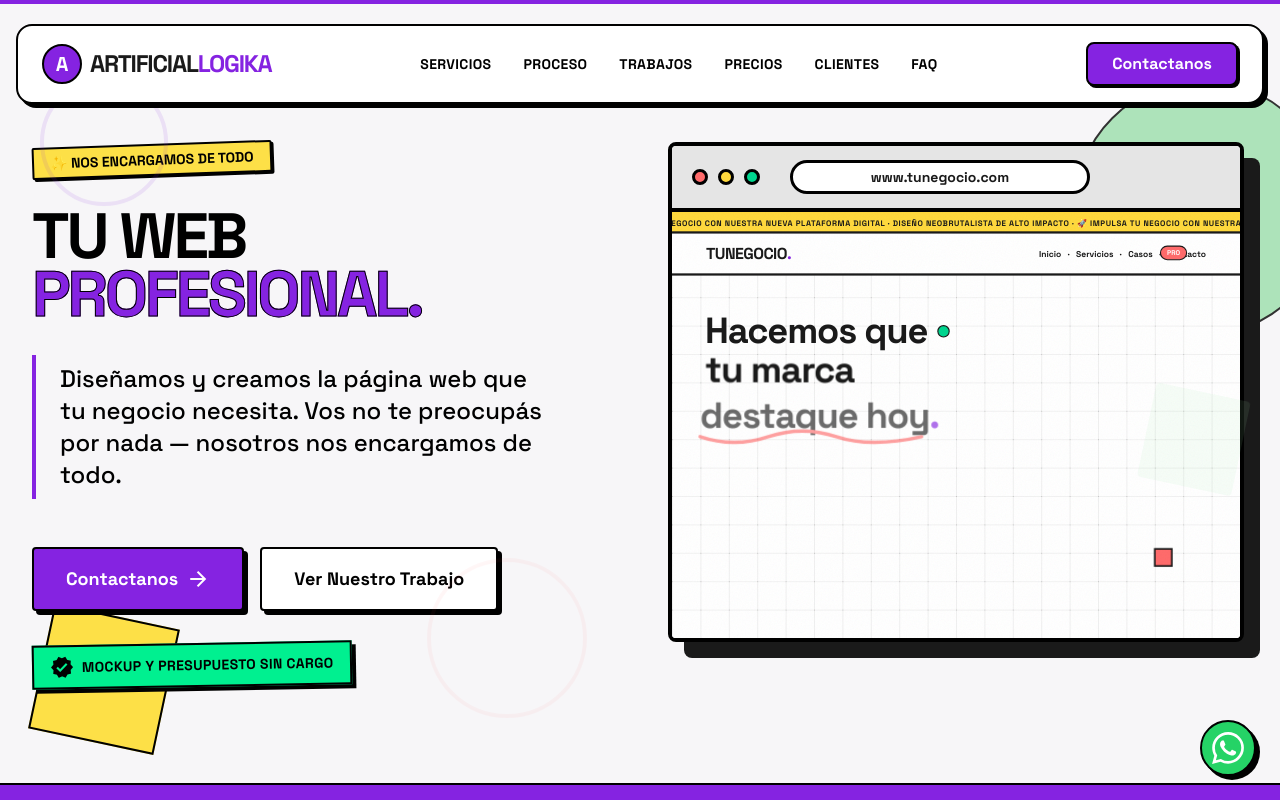
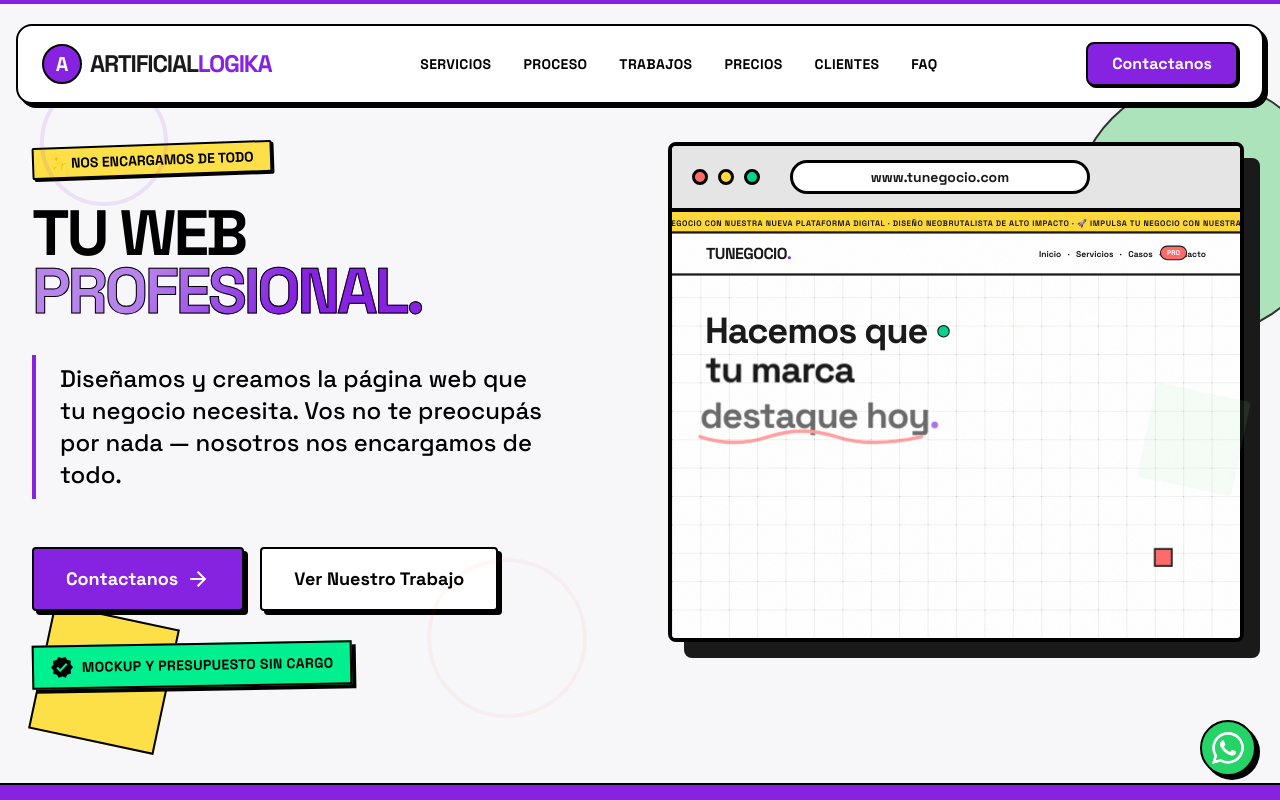
Before and after one commit to armandoBCH/ArtificialLogika, a Next.js app in the folder brutal-ship/: page / in a window 1280 px wide. Shown: the top 800 px of the page. Built offline with nearby package versions, Linux system fonts and the light colour scheme.

Commit message:
feat: animate subtitle Tu Web Profesional

```diff
--- a/brutal-ship/app/components/HeroSection.tsx
+++ b/brutal-ship/app/components/HeroSection.tsx
@@ -6,6 +6,7 @@ import MagneticWrapper from "./MagneticWrapper";
 
 export default function HeroSection() {
     const [isVisible, setIsVisible] = useState(false);
+    const [entryComplete, setEntryComplete] = useState(false);
     const heroRef = useRef<HTMLElement>(null);
 
     const { scrollY } = useScroll();
@@ -50,10 +51,17 @@ export default function HeroSection() {
                         <div className="inline-block bg-accent-yellow border-2 border-black px-4 py-1 font-bold text-sm shadow-neobrutalism-sm transform -rotate-2 rounded">
                             ✨ NOS ENCARGAMOS DE TODO
                         </div>
+                        <motion.div
+                            animate={entryComplete ? { y: [0, -6, 0] } : {}}
+                            transition={{ duration: 4, repeat: Infinity, ease: "easeInOut" }}
+                        >
                             <motion.h1
                                 initial="hidden"
                                 animate={isVisible ? "visible" : "hidden"}
                                 variants={{ visible: { transition: { staggerChildren: 0.05, delayChildren: 0.1 } } }}
+                                onAnimationComplete={(definition) => {
+                                    if (definition === "visible") setEntryComplete(true);
+                                }}
                                 className="text-[clamp(3rem,12vw,6rem)] lg:text-[clamp(3rem,5vw,5.5rem)] font-bold leading-[0.9] tracking-tighter uppercase flex flex-col"
                             >
                                 <div className="flex overflow-hidden pb-2 -mb-2">
@@ -64,7 +72,7 @@ export default function HeroSection() {
                                     ))}
                                 </div>
                                 <div className="flex overflow-hidden pb-4 -mb-4">
-                                <span className="text-transparent bg-clip-text bg-primary text-stroke whitespace-nowrap flex">
+                                    <span className={`text-transparent bg-clip-text text-stroke whitespace-nowrap flex ${entryComplete ? 'animate-title-shimmer' : 'bg-primary'}`}>
                                         {sentence2.map((char, index) => (
                                             <motion.span key={index} variants={letterVariants} className="inline-block">
                                                 {char}
@@ -73,6 +81,7 @@ export default function HeroSection() {
                                     </span>
                                 </div>
                             </motion.h1>
+                        </motion.div>
                         <p className="text-xl md:text-2xl font-medium border-l-4 border-primary pl-6 py-2 max-w-lg">
                             Diseñamos y creamos la página web que tu negocio necesita. Vos no te preocupás por nada — nosotros nos encargamos de todo.
                         </p>
@@ -150,6 +159,8 @@ export default function HeroSection() {
                             @keyframes toggle-right { 0%, 38% { transform: translateX(0); } 42%, 100% { transform: translateX(20px); } }
                             @keyframes fill-width { 0%, 38% { width: 0; } 45%, 100% { width: 140px; } }
                             @keyframes draw-line { 0%, 38% { stroke-dashoffset: 120; } 48%, 100% { stroke-dashoffset: 0; } }
+                            @keyframes title-shimmer { 0% { background-position: -200% center; } 100% { background-position: 200% center; } }
+                            .animate-title-shimmer { background: linear-gradient(120deg, #8523E1 20%, #B784EB 40%, #B784EB 60%, #8523E1 80%); background-size: 200% auto; -webkit-background-clip: text; background-clip: text; animation: title-shimmer 4s linear infinite; }
                         `}} />
                         <div className="bg-white dark:bg-zinc-900 border-4 border-black rounded-xl shadow-[16px_16px_0px_#1A1A1A] overflow-hidden transform transition-all duration-300 hero-svg-wrapper flex flex-col">
                             {/* Browser Header */}
```
Lines whose indentation alone changed are shown as unchanged.
